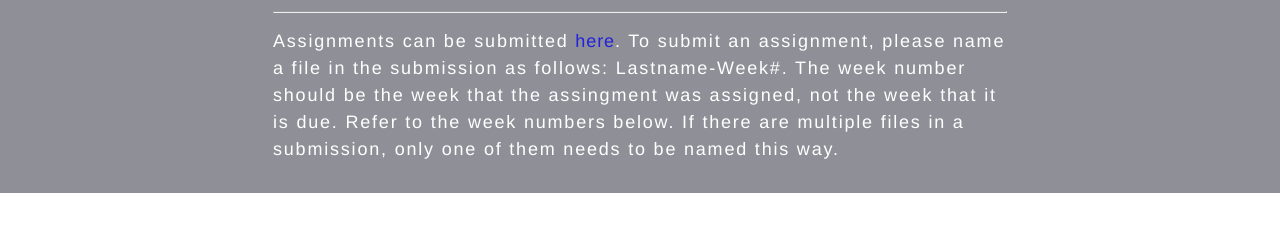
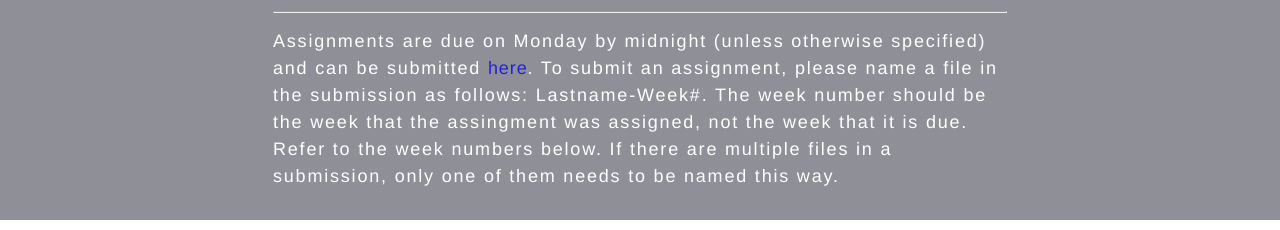
Before and after one commit to whroman/APCS, a plain HTML site: page index.html in a window 1280 px wide. Shown: the part 527-757 px from the top of the page. Drawn offline with Linux system fonts and the light colour scheme.

Commit message:
Specify when assignments are due

```diff
--- a/index.html
+++ b/index.html
@@ -49,7 +49,7 @@
         <div class="spacer-sm"></div>
         <hr>
         <div class="spacer-sm"></div>
-	<div class="text-block text-xs text-thin">Assignments can be submitted <a class="text-blue-dark" target="_blank" href="https://dbinbox.com/apcs">here</a>. To submit an assignment, please name a file in the submission as follows: Lastname-Week#. The week number should be the week that the assingment was assigned, not the week that it is due. Refer to the week numbers below. If there are multiple files in a submission, only one of them needs to be named this way.</div>
+	<div class="text-block text-xs text-thin">Assignments are due on Monday by midnight (unless otherwise specified) and can be submitted <a class="text-blue-dark" target="_blank" href="https://dbinbox.com/apcs">here</a>. To submit an assignment, please name a file in the submission as follows: Lastname-Week#. The week number should be the week that the assingment was assigned, not the week that it is due. Refer to the week numbers below. If there are multiple files in a submission, only one of them needs to be named this way.</div>
         </div>
         <div class="spacer-md"></div>
         <div class="spacer-sm"></div>
```
